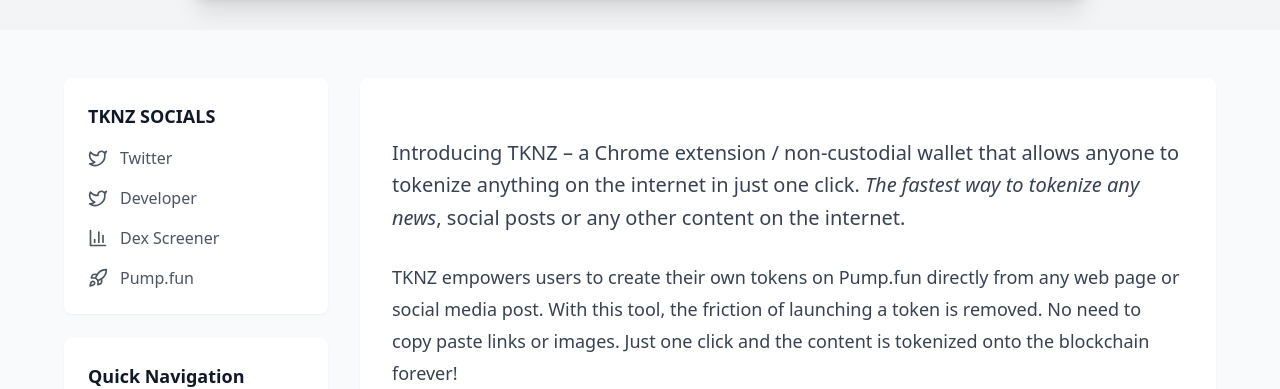
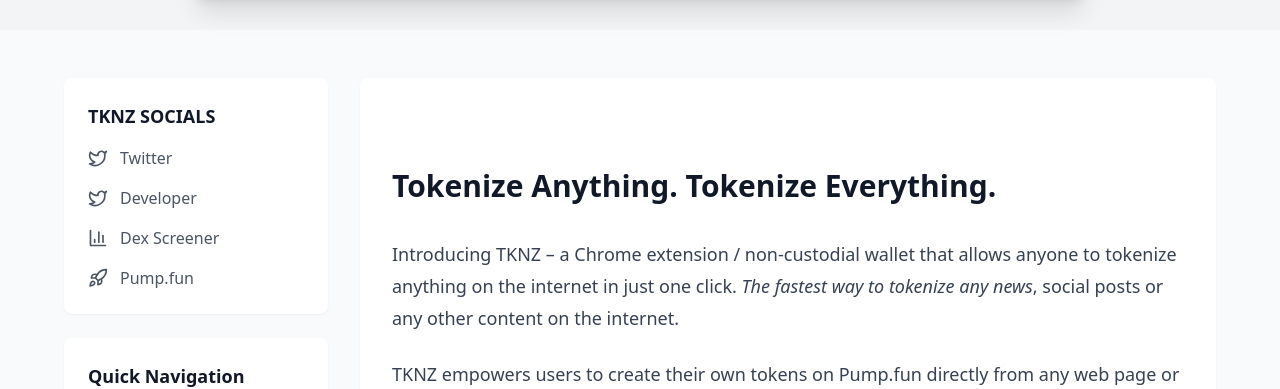
Before and after one commit to tokenizedev/TKNZWeb1, a React (Vite) app: page / in a window 1280 px wide. Shown: the part 881-1270 px from the top of the page. Built offline with nearby package versions, Linux system fonts and the light colour scheme.

Commit message:
Add files via upload
Copy changes

```diff
--- a/src/App.tsx
+++ b/src/App.tsx
@@ -118,7 +118,8 @@
           <article className="md:col-span-3 bg-white rounded-lg shadow-sm p-8">
             <div className="prose lg:prose-lg max-w-none">
               <section id="announcing-the-project">
-                <p className="text-xl leading-relaxed">
+              <h2 className="text-3xl font-bold mb-6">Tokenize Anything. Tokenize Everything.</h2>
+                <p>
                   Introducing TKNZ – a Chrome extension / non-custodial wallet that allows anyone to tokenize anything on the internet in just one click. <i>The fastest way to tokenize any news</i>, social posts or any other content on the internet.
                 </p>
                 <p>
```
